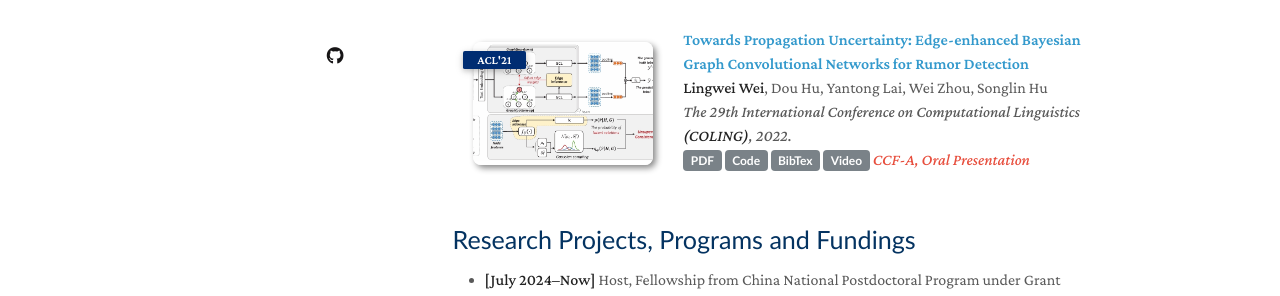
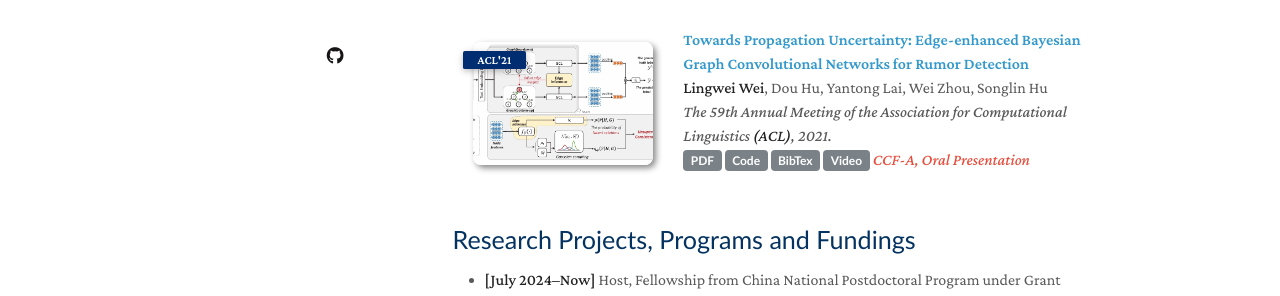
Before and after one commit to weilingwei96/weilingwei96.github.io, a Jekyll site: the page built from index.md, in a window 1280 px wide and 900 px high, scrolled down 1770 px. Shown: the part 346-642 px from the top of the window. Built offline with Jekyll 4.4.1, drawn with Linux system fonts in a browser that asks for light colours; nearby versions of some CDN libraries; a style sheet for code colours, icons or effects is not loaded; our own code applies the rules of GitHub Pages for plain Markdown files.

Commit message:
Update publications.yml

```diff
--- a/_data/publications.yml
+++ b/_data/publications.yml
@@ -83,8 +83,8 @@ main:
   - title: "Towards Propagation Uncertainty: Edge-enhanced Bayesian Graph Convolutional Networks for Rumor Detection"
     authors: <strong>Lingwei Wei</strong>, Dou Hu, Yantong Lai, Wei Zhou, Songlin Hu
     conference_short: ACL'21
-    conference: The 29th International Conference on Computational Linguistics <strong>(COLING)</strong>, 2022.
-    pdf: https://arxiv.org/pdf/2107.11934.pdf
+    conference: The 59th Annual Meeting of the Association for Computational Linguistics <strong>(ACL)</strong>, 2021.
+    pdf: https://aclanthology.org/2021.acl-long.297.pdf
     code: https://github.com/weilingwei96/EBGCN
     video: https://aclanthology.org/2021.acl-long.297.mp4
     bibtex: https://dblp.org/rec/conf/acl/WeiHZYH20.html?view=bibtex
```
